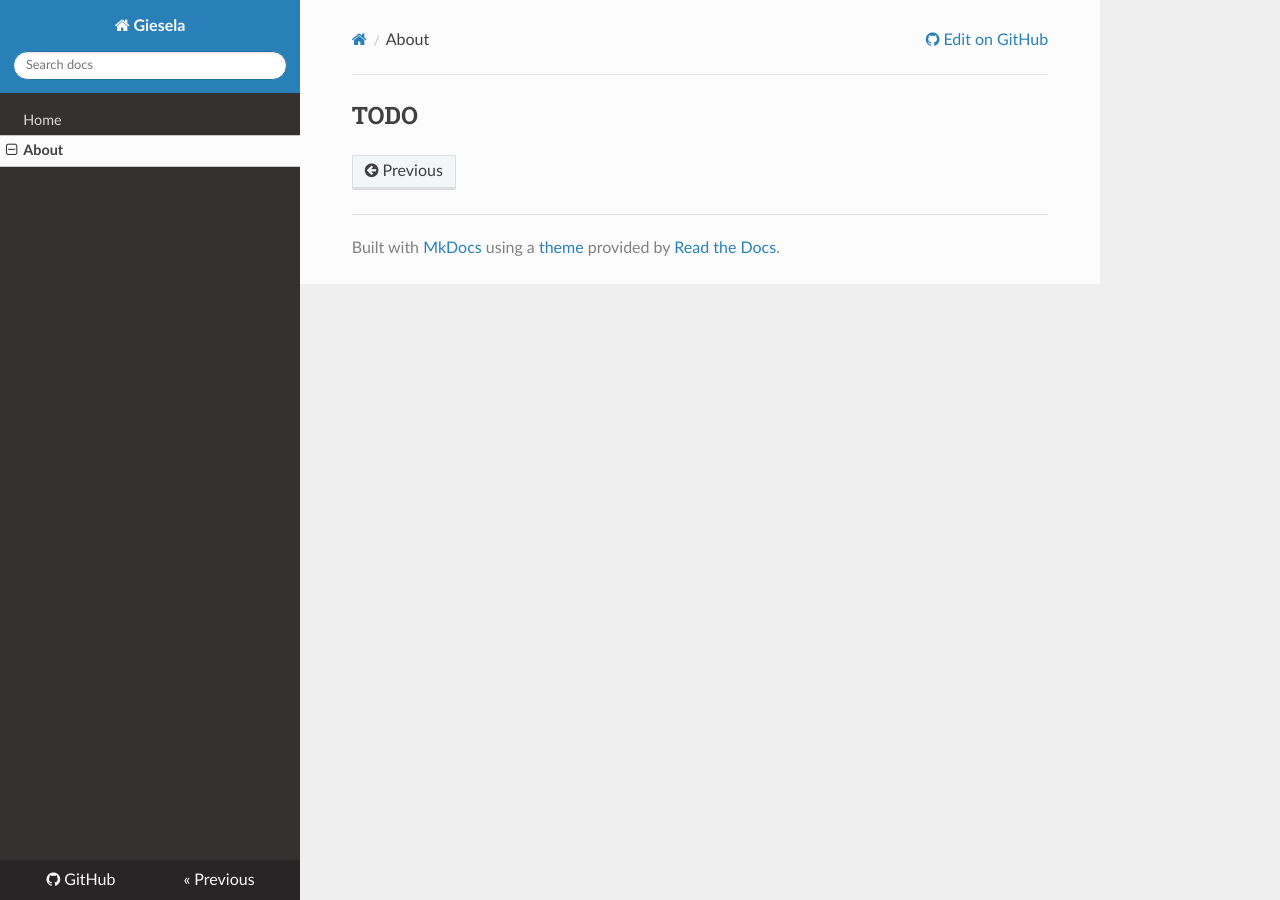
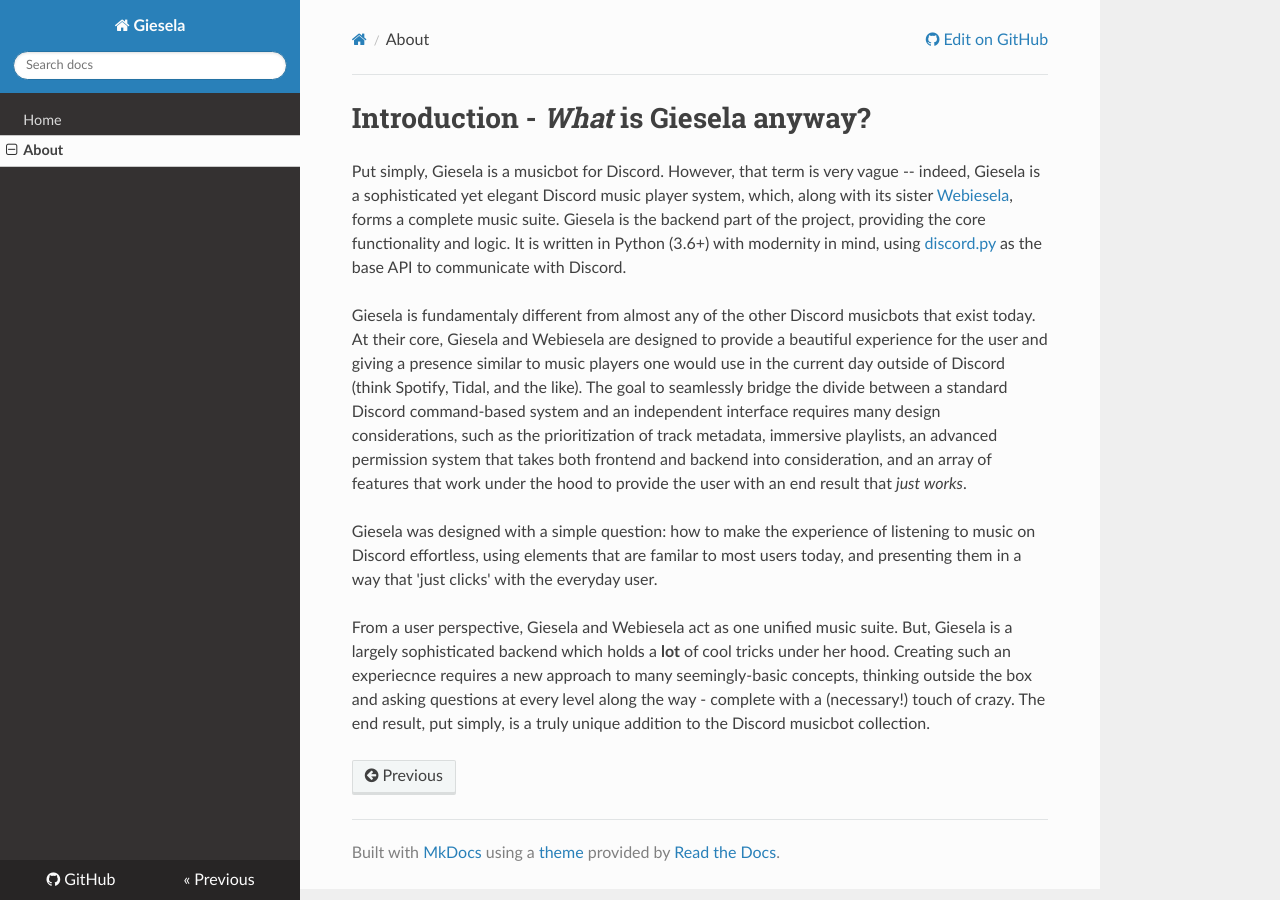
Before and after one commit to gieseladev/giesela, an MkDocs documentation site: the page built from docs/about.md, in a window 1280 px wide. Built offline with MkDocs 1.6.1, drawn with Linux system fonts in a browser that asks for light colours; nearby versions of some CDN libraries; old or Windows-style settings are respelled for this version of MkDocs.

Commit message:
Rough "Story of Giesela"

```diff
--- a/docs/about.md
+++ b/docs/about.md
@@ -1 +1,9 @@
-## TODO
+# Introduction - *What* is Giesela anyway?
+
+Put simply, Giesela is a musicbot for Discord. However, that term is very vague -- indeed, Giesela is a sophisticated yet elegant Discord music player system, which, along with its sister [Webiesela](https://github.com/siku2/Webiesela), forms a complete music suite. Giesela is the backend part of the project, providing the core functionality and logic. It is written in Python (3.6+) with modernity in mind, using [discord.py](https://github.com/Rapptz/discord.py) as the base API to communicate with Discord.
+
+Giesela is fundamentaly different from almost any of the other Discord musicbots that exist today. At their core, Giesela and Webiesela are designed to provide a beautiful experience for the user and giving a presence similar to music players one would use in the current day outside of Discord (think Spotify, Tidal, and the like). The goal to seamlessly bridge the divide between a standard Discord command-based system and an independent interface requires many design considerations, such as the prioritization of track metadata, immersive playlists, an advanced permission system that takes both frontend and backend into consideration, and an array of features that work under the hood to provide the user with an end result that *just works*.
+
+Giesela was designed with a simple question: how to make the experience of listening to music on Discord effortless, using elements that are familar to most users today, and presenting them in a way that 'just clicks' with the everyday user.
+
+From a user perspective, Giesela and Webiesela act as one unified music suite. But, Giesela is a largely sophisticated backend which holds a **lot** of cool tricks under her hood. Creating such an experiecnce requires a new approach to many seemingly-basic concepts, thinking outside the box and asking questions at every level along the way - complete with a (necessary!) touch of crazy. The end result, put simply, is a truly unique addition to the Discord musicbot collection.
```
